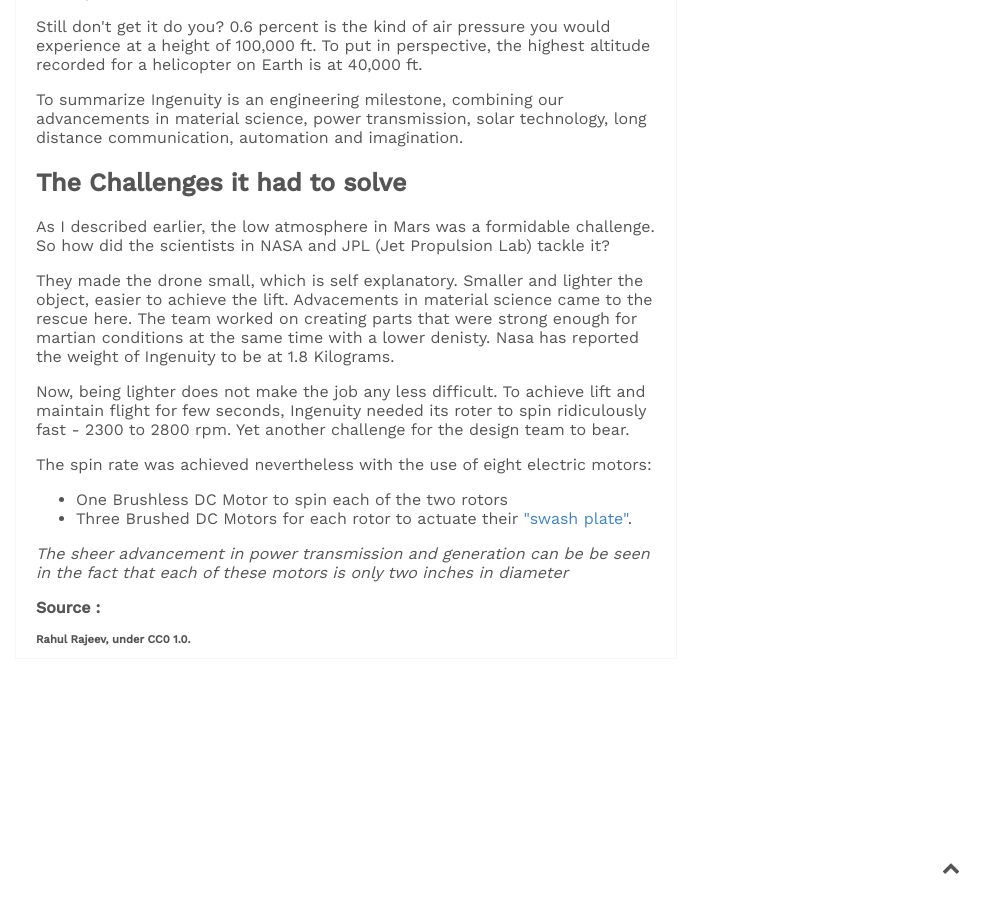
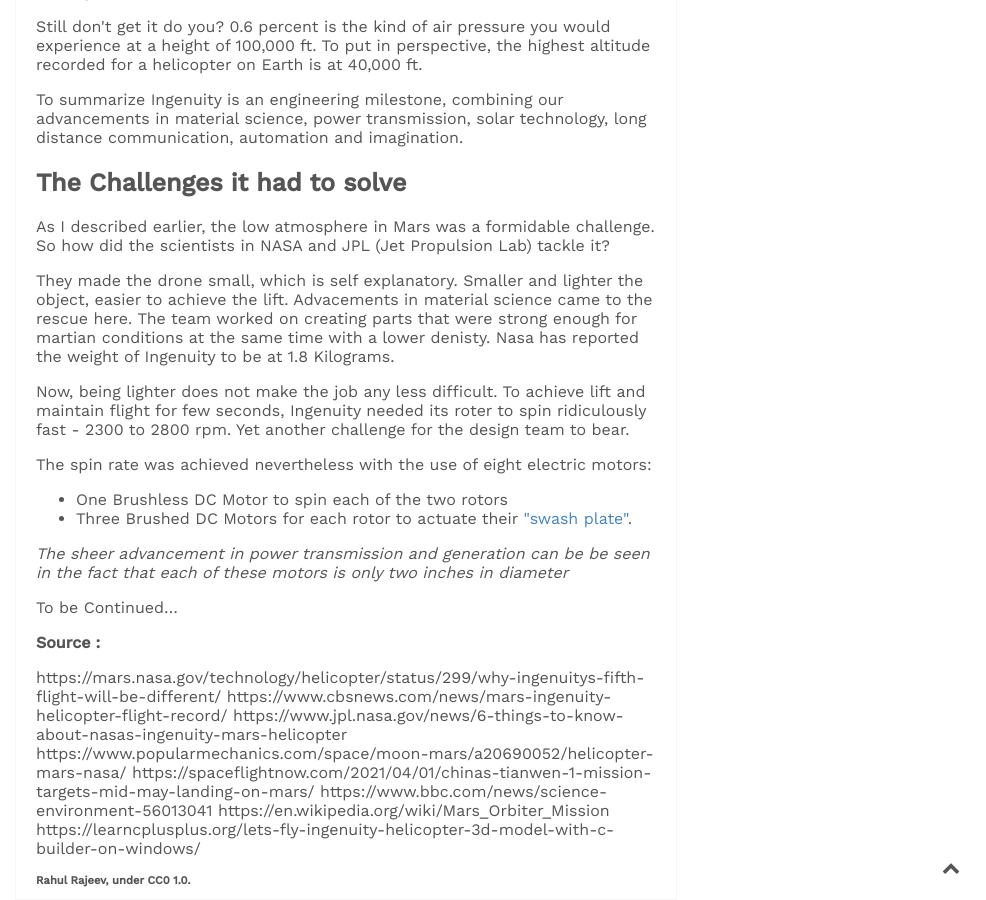
Before and after one commit to drawablex86/notes.archived, a Jekyll site: the page built from _notes/Public/What does Ingenuity means to you and me.md, in a window 1280 px wide and 900 px high, scrolled down 1294 px. Shown: the whole window, without its empty margins (294-1280 px from the left). Built offline with Jekyll 4.4.1, drawn with Linux system fonts in a browser that asks for light colours; before the commit the page ends 1953 px from its top, so only the background shows below that; some of the changed lines change nothing that is shown.

Commit message:
Update What does Ingenuity means to you and me.md

```diff
--- a/_notes/Public/What does Ingenuity means to you and me.md
+++ b/_notes/Public/What does Ingenuity means to you and me.md
@@ -40,6 +40,9 @@
 *The sheer advancement in power transmission and generation can be be seen in the fact that each of these motors is only two inches in diameter*
 
 
+To be Continued...
+
+
 
 
 
@@ -52,3 +55,12 @@
 
 
 **Source :**
+
+https://mars.nasa.gov/technology/helicopter/status/299/why-ingenuitys-fifth-flight-will-be-different/
+https://www.cbsnews.com/news/mars-ingenuity-helicopter-flight-record/
+https://www.jpl.nasa.gov/news/6-things-to-know-about-nasas-ingenuity-mars-helicopter
+https://www.popularmechanics.com/space/moon-mars/a20690052/helicopter-mars-nasa/
+https://spaceflightnow.com/2021/04/01/chinas-tianwen-1-mission-targets-mid-may-landing-on-mars/
+https://www.bbc.com/news/science-environment-56013041
+https://en.wikipedia.org/wiki/Mars_Orbiter_Mission
+https://learncplusplus.org/lets-fly-ingenuity-helicopter-3d-model-with-c-builder-on-windows/
```
